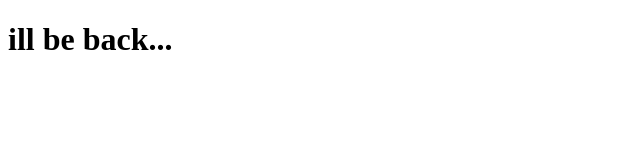
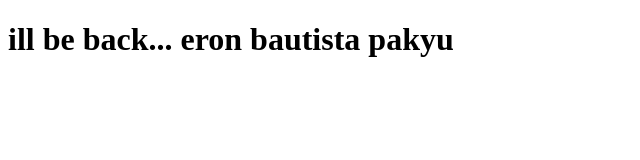
Before and after one commit to ElijahMonj/ElijahMonj.github.io, a plain HTML site: page index.html in a window 1280 px wide. Shown: the whole page, without its empty margins (0-640 px from the left). Drawn offline with Linux system fonts and the light colour scheme.

Commit message:
Update index.html
xd

```diff
--- a/index.html
+++ b/index.html
@@ -12,6 +12,7 @@
        window.location.href = url;
      </script>
 -->
-<h1>ill be back...</h1>
+<h1>ill be back...
+eron bautista pakyu</h1>
   </body>
 </html>
```
